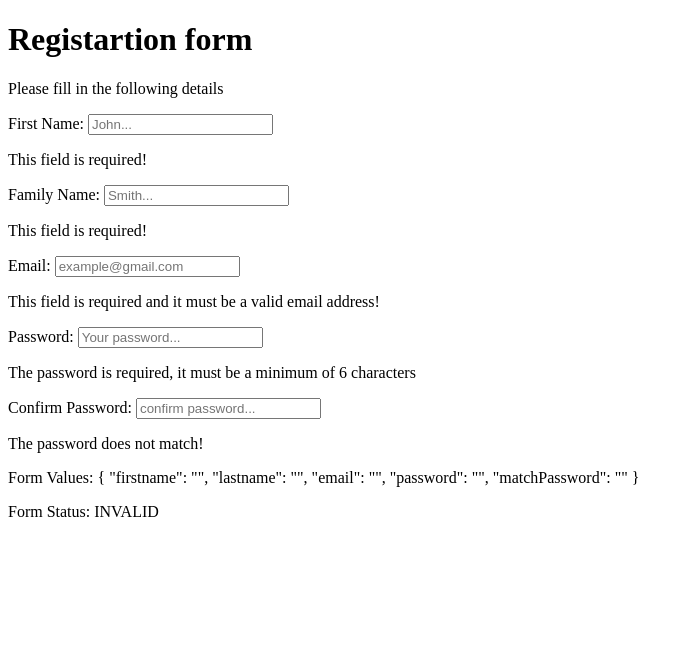
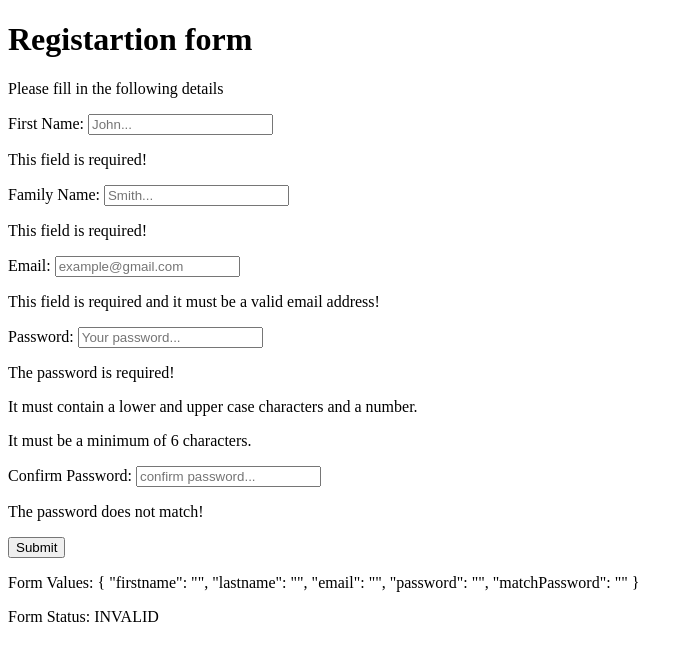
Before and after one commit to maksimKV/what2see-app, an Angular app: page / in a window 1280 px wide. Shown: the top 660 px of the page, without its empty margins (0-693 px from the left). Built offline with nearby package versions, Linux system fonts and the light colour scheme.

Commit message:
Added a password check to contain a lower and uppercase charaters and a number

```diff
--- a/src/app/components/register-form/register-form.component.html
+++ b/src/app/components/register-form/register-form.component.html
@@ -17,13 +17,17 @@
 
   <label for="password">Password: </label>
   <input formControlName="password" placeholder="Your password..." />
-  <p *ngIf="form.controls.password.errors">The password is required, it must be a minimum of 6 characters</p>
+  <p *ngIf="form.controls.password.errors">The password is required!</p>
+  <p *ngIf="form.controls.password.errors">It must contain a lower and upper case characters and a number.</p>
+  <p *ngIf="form.controls.password.errors">It must be a minimum of 6 characters.</p>
 
   <label for="matchPassword">Confirm Password: </label>
   <input formControlName="matchPassword" placeholder="confirm password..." required validateEqual="password" />
   <p *ngIf="form.controls.matchPassword.errors">The password does not match!</p>
 </form>
 
+<button type="submit" class="btn btn-primary" >Submit</button>
+
 <p>Form Values: {{ form.value | json }}</p>
 
 <p>Form Status: {{ form.status }}</p>
--- a/src/app/components/register-form/register-form.component.ts
+++ b/src/app/components/register-form/register-form.component.ts
@@ -22,7 +22,7 @@ export class RegisterFormComponent implements OnInit {
       firstname: ['', Validators.required],
       lastname: ['', Validators.required],
       email: ['', Validators.compose([Validators.required, Validators.email])],
-      password: ['', Validators.compose([Validators.required, Validators.minLength(6)])],
+      password: ['', Validators.compose([Validators.required, Validators.pattern(/^(?=.*\d)(?=.*[a-z])(?=.*[A-Z])[0-9a-zA-Z]{6,}$/)])],
       matchPassword: ''
       //matchPassword: ['', Validators.required, EqualValidatorDirective]
     });
@@ -34,6 +34,10 @@ export class RegisterFormComponent implements OnInit {
   addUser(post) {
     //this.firstname = post.firstname;
     //this.name = post.name;
+
+    if (this.form.valid) {
+      console.log("Form Submitted!");
+    }
   }
 
 }
```
